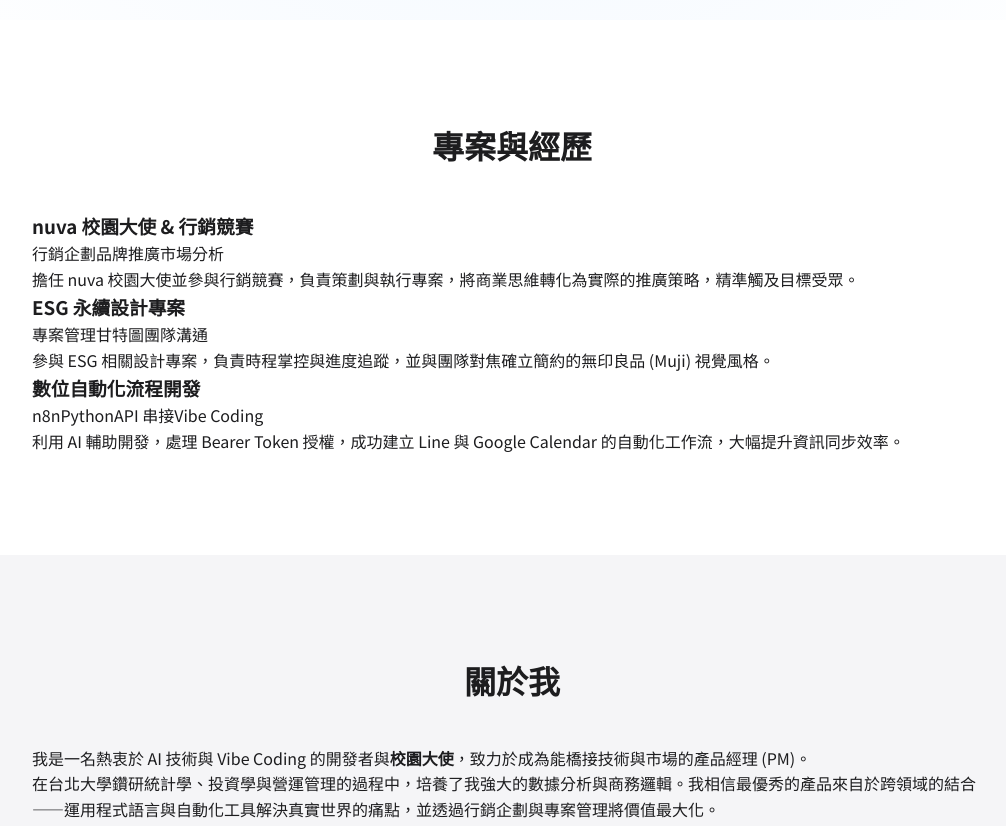
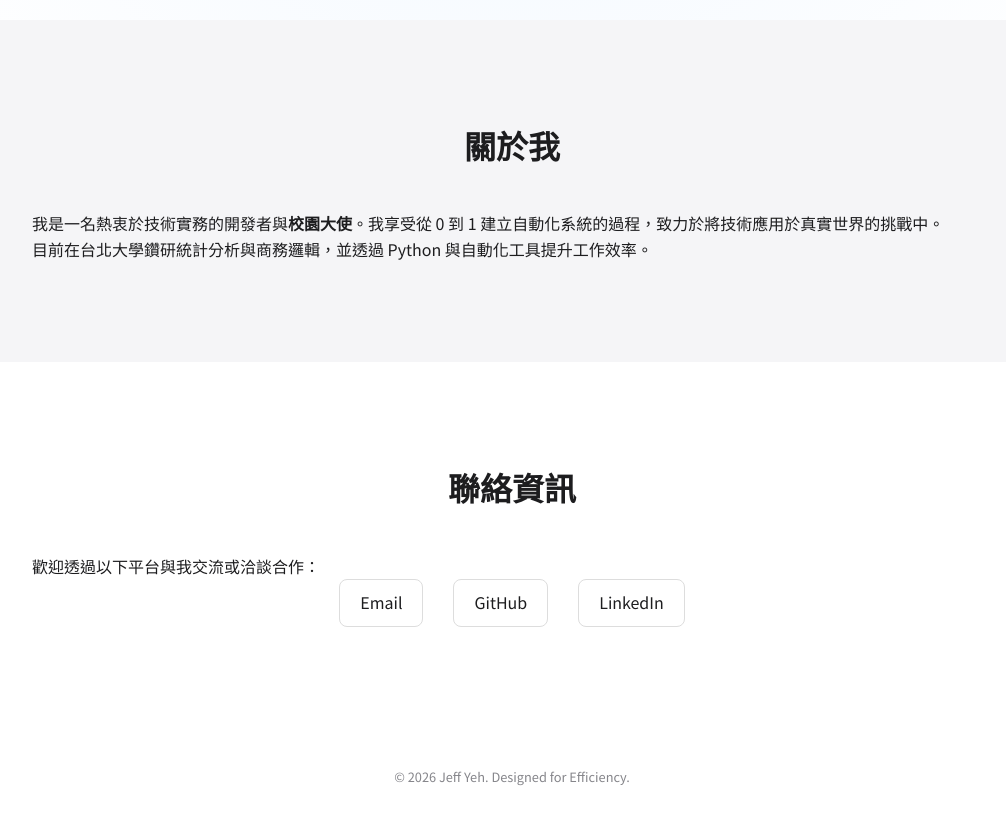
Before and after one commit to s41189-bit/Jeff-s-resume, a plain HTML site: page index.html in a window 1280 px wide. Shown: the part 780-1606 px from the top of the page, without its empty margins (128-1134 px from the left). Drawn offline with Linux system fonts and the light colour scheme.

Commit message:
Update index.html

```diff
--- a/index.html
+++ b/index.html
@@ -14,7 +14,6 @@
             <div class="logo">JEFF<span>.</span></div>
             <ul class="nav-links">
                 <li><a href="#hero">Home</a></li>
-                <li><a href="#projects">Projects</a></li>
                 <li><a href="#about">About</a></li>
                 <li><a href="#contact">Contact</a></li>
             </ul>
@@ -27,40 +26,11 @@
                 <p class="hero-sub">Hi, I'm</p>
                 <h1 class="hero-name">Jeff Yeh <span class="en-name">葉 Jeff</span></h1>
                 <p class="hero-tagline">
-                    就讀於<strong>國立台北大學</strong>，立志成為具備技術底蘊的 <strong>Product Manager</strong>。<br>
-                    擅長透過 <strong>Vibe Coding</strong> 與 AI 工具進行快速原型開發，並運用 Python 與 n8n 打造自動化流程，將繁瑣任務轉化為商業價值與高效產出。
+                    就讀於<strong>國立台北大學</strong>，專注於利用 <strong>Python</strong> 與 <strong>n8n</strong> 打造自動化流程，將繁瑣任務轉化為高效產出。
                 </p>
                 <div class="hero-btns">
-                    <a href="#projects" class="btn btn-primary">探索專案</a>
+                    <a href="#about" class="btn btn-primary">探索專案</a>
                     <a href="#contact" class="btn btn-secondary">與我聯絡</a>
-                </div>
-            </div>
-        </div>
-    </section>
-
-    <section id="projects" class="projects-section">
-        <div class="container">
-            <div class="section-header">
-                <h2 class="section-title">專案與經歷</h2>
-                <div class="title-underline"></div>
-            </div>
-            <div class="project-grid">
-                <div class="project-card">
-                    <h3>nuva 校園大使 & 行銷競賽</h3>
-                    <p class="project-tags"><span>行銷企劃</span><span>品牌推廣</span><span>市場分析</span></p>
-                    <p>擔任 nuva 校園大使並參與行銷競賽，負責策劃與執行專案，將商業思維轉化為實際的推廣策略，精準觸及目標受眾。</p>
-                </div>
-
-                <div class="project-card">
-                    <h3>ESG 永續設計專案</h3>
-                    <p class="project-tags"><span>專案管理</span><span>甘特圖</span><span>團隊溝通</span></p>
-                    <p>參與 ESG 相關設計專案，負責時程掌控與進度追蹤，並與團隊對焦確立簡約的無印良品 (Muji) 視覺風格。</p>
-                </div>
-
-                <div class="project-card">
-                    <h3>數位自動化流程開發</h3>
-                    <p class="project-tags"><span>n8n</span><span>Python</span><span>API 串接</span><span>Vibe Coding</span></p>
-                    <p>利用 AI 輔助開發，處理 Bearer Token 授權，成功建立 Line 與 Google Calendar 的自動化工作流，大幅提升資訊同步效率。</p>
                 </div>
             </div>
         </div>
@@ -73,8 +43,8 @@
                 <div class="title-underline"></div>
             </div>
             <div class="about-text">
-                <p>我是一名熱衷於 AI 技術與 Vibe Coding 的開發者與<strong>校園大使</strong>，致力於成為能橋接技術與市場的產品經理 (PM)。</p>
-                <p>在台北大學鑽研統計學、投資學與營運管理的過程中，培養了我強大的數據分析與商務邏輯。我相信最優秀的產品來自於跨領域的結合——運用程式語言與自動化工具解決真實世界的痛點，並透過行銷企劃與專案管理將價值最大化。</p>
+                <p>我是一名熱衷於技術實務的開發者與<strong>校園大使</strong>。我享受從 0 到 1 建立自動化系統的過程，致力於將技術應用於真實世界的挑戰中。</p>
+                <p>目前在台北大學鑽研統計分析與商務邏輯，並透過 Python 與自動化工具提升工作效率。</p>
             </div>
         </div>
     </section>
@@ -97,7 +67,7 @@
     </section>
 
     <footer class="footer">
-        <p>&copy; 2026 Jeff Yeh. Driven by AI & Efficiency.</p>
+        <p>&copy; 2026 Jeff Yeh. Designed for Efficiency.</p>
     </footer>
 
     <script src="main.js"></script>
```
